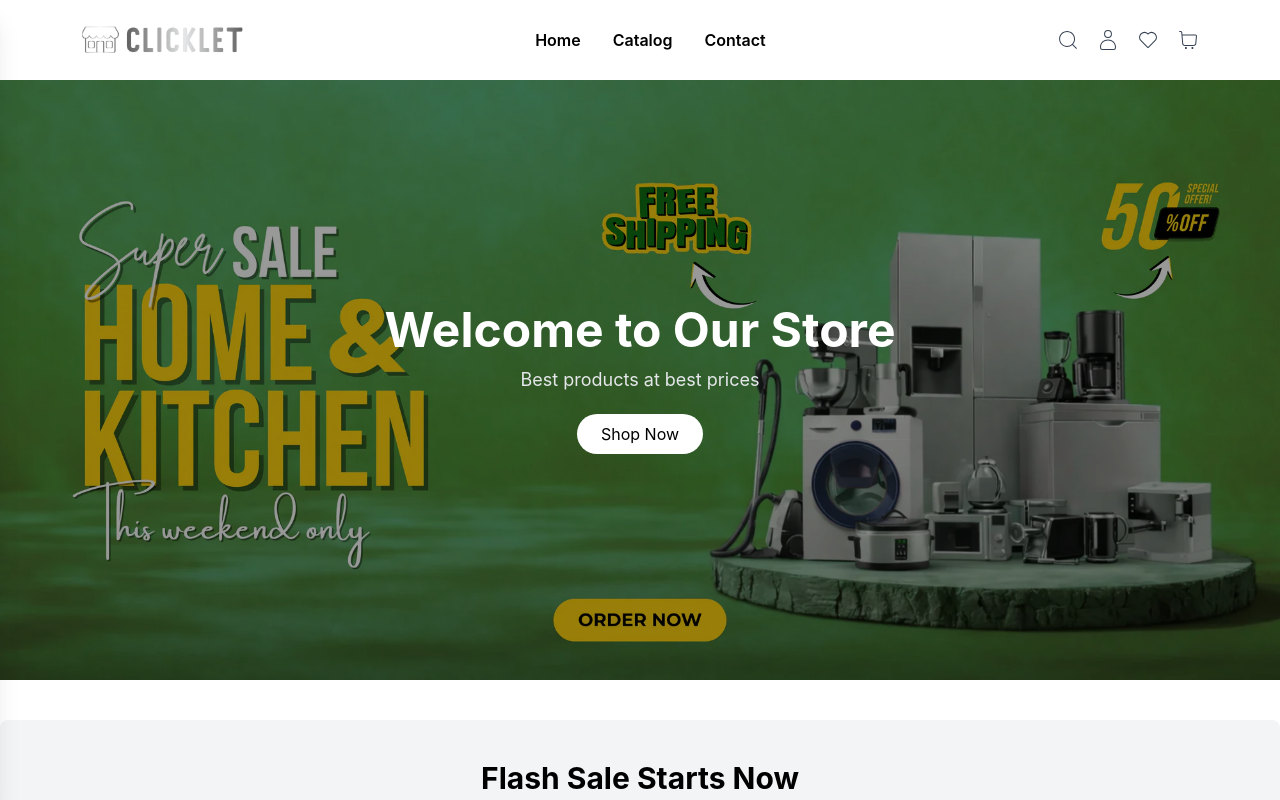
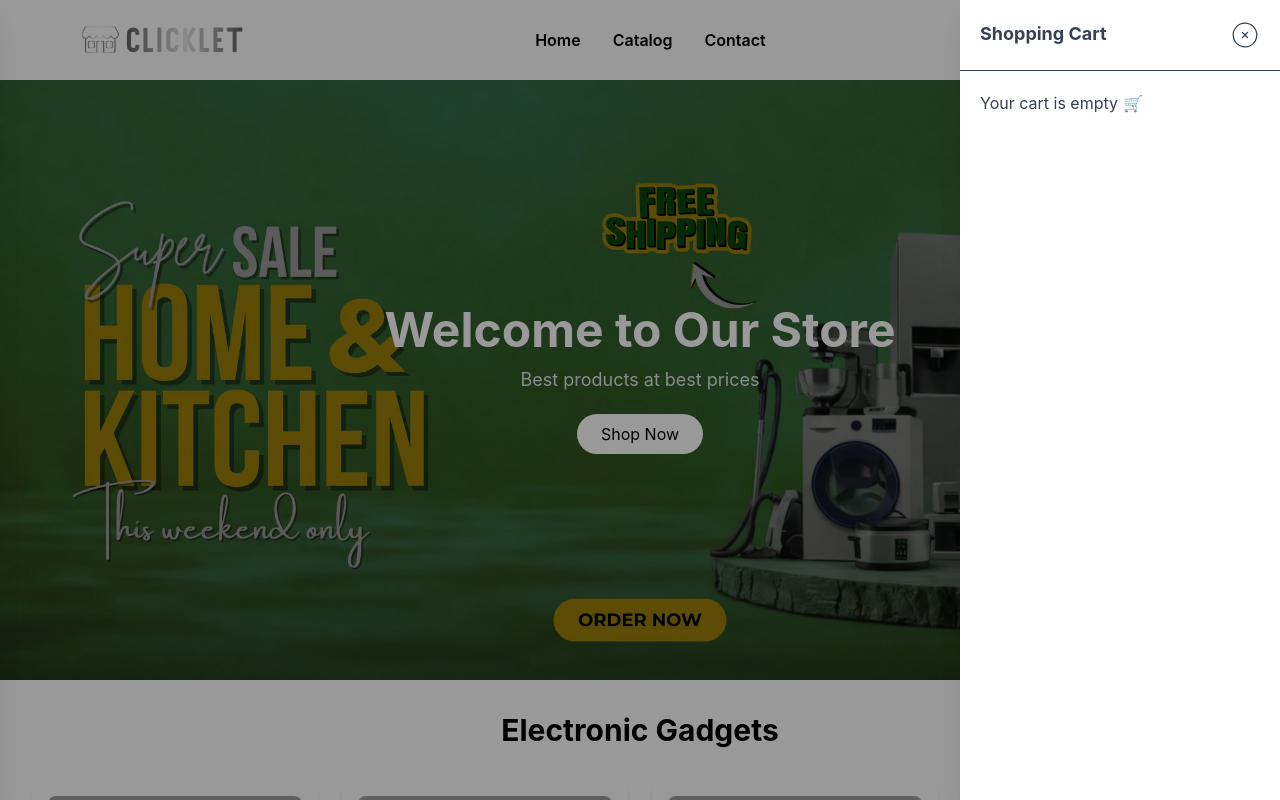
Before and after one commit to murtazakh41/ClickLet, a React (Vite) app: page / in a window 1280 px wide. Both pictures are taken after a click on the icon 1187 px from the left and 40 px from the top of the page. Shown: the top 800 px of the page. Built offline with nearby package versions, Linux system fonts and the light colour scheme; grey boxes are pictures that could not be loaded.

Commit message:
feat: add Wishlist page and ShopCrat component; update Navbar and App routing

```diff
--- a/src/App.jsx
+++ b/src/App.jsx
@@ -11,7 +11,8 @@ import Contact from "./pages/Contact";
 import Login from "./pages/Login";
 import Register from "./pages/Register";
 import ForgotPassword from "./pages/ForgotPassword";
-
+import ShopCrat from "./components/ShopCrat";// Assuming you have this component created
+import Wishlist from "./pages/Wishlist";
 const App = () => {
   const location = useLocation();
   const [loading, setLoading] = useState(false);
@@ -56,6 +57,7 @@ const App = () => {
         <Route path="/login" element={<Login />} />
         <Route path="/register" element={<Register />} />
         <Route path="/forgot-password" element={<ForgotPassword />} />
+        <Route path="/wishlist" element={<Wishlist />} />
       </Routes>
 
       <Footer />
--- a/src/components/Navbar.jsx
+++ b/src/components/Navbar.jsx
@@ -1,6 +1,7 @@
 import React, { useState } from "react";
 import { Link } from "react-router-dom";
 import logo from "../assets/Logo.avif";
+import ShopCrat from "./ShopCrat";
 import {
   CiSearch,
   CiUser,
@@ -14,15 +15,14 @@ const Navbar = () => {
   const [searchTerm, setSearchTerm] = useState("");
   const [showSearch, setShowSearch] = useState(false);
   const [mobileMenu, setMobileMenu] = useState(false);
+  const [cartOpen, setCartOpen] = useState(false); // Example cart state
 
   return (
     <>
       {/* NAVBAR */}
       <nav className="w-full h-20 bg-white px-5 md:px-10 lg:px-20 py-4 flex justify-between items-center overflow-hidden">
-
         {/* LEFT */}
         <div className="flex items-center gap-4">
-
           {/* Mobile Menu Button */}
           <button className="lg:hidden" onClick={() => setMobileMenu(true)}>
             <CiMenuFries className="text-3xl" />
@@ -40,14 +40,19 @@ const Navbar = () => {
 
         {/* CENTER LINKS */}
         <div className="hidden lg:flex gap-8 font-semibold">
-          <Link to="/" className="hover:text-gray-600">Home</Link>
-          <Link to="/catalog" className="hover:text-gray-600">Catalog</Link>
-          <Link to="/contact" className="hover:text-gray-600">Contact</Link>
+          <Link to="/" className="hover:text-gray-600">
+            Home
+          </Link>
+          <Link to="/catalog" className="hover:text-gray-600">
+            Catalog
+          </Link>
+          <Link to="/contact" className="hover:text-gray-600">
+            Contact
+          </Link>
         </div>
 
         {/* RIGHT ICONS */}
         <div className="flex items-center gap-4 text-gray-700">
-
           {/* Search */}
           <CiSearch
             className="text-2xl cursor-pointer"
@@ -57,8 +62,17 @@ const Navbar = () => {
           <Link to="/login">
             <CiUser className="text-2xl cursor-pointer" />
           </Link>
-          <CiHeart className="text-2xl cursor-pointer" />
-          <CiShoppingCart className="text-2xl cursor-pointer" />
+          <Link to="/wishlist">
+            <CiHeart className="text-2xl cursor-pointer" />
+          </Link>
+          <CiShoppingCart
+            onClick={() => setCartOpen(true)}
+            className="text-2xl cursor-pointer"
+          />
+          <ShopCrat
+  cartOpen={cartOpen}
+  setCartOpen={setCartOpen}
+/>
         </div>
       </nav>
 
@@ -73,10 +87,7 @@ const Navbar = () => {
             className="w-[80%] md:w-[40%] px-4 py-2 rounded-full border"
           />
 
-          <button
-            onClick={() => setShowSearch(false)}
-            className="ml-3 text-xl"
-          >
+          <button onClick={() => setShowSearch(false)} className="ml-3 text-xl">
             ✕
           </button>
         </div>
@@ -97,9 +108,15 @@ const Navbar = () => {
         </div>
 
         <div className="flex flex-col p-5 gap-5 font-medium">
-          <Link to="/" onClick={() => setMobileMenu(false)}>Home</Link>
-          <Link to="/catalog" onClick={() => setMobileMenu(false)}>Catalog</Link>
-          <Link to="/contact" onClick={() => setMobileMenu(false)}>Contact</Link>
+          <Link to="/" onClick={() => setMobileMenu(false)}>
+            Home
+          </Link>
+          <Link to="/catalog" onClick={() => setMobileMenu(false)}>
+            Catalog
+          </Link>
+          <Link to="/contact" onClick={() => setMobileMenu(false)}>
+            Contact
+          </Link>
         </div>
       </div>
 
--- /dev/null
+++ b/src/components/ShopCrat.jsx
@@ -0,0 +1,35 @@
+import React from "react";
+import { CiCircleRemove } from "react-icons/ci";
+
+const ShopCrat = ({ cartOpen, setCartOpen }) => {
+  return (
+    <>
+      <div
+        className={`fixed top-0 right-0 h-full w-80 bg-white shadow-xl z-50 transform transition-transform duration-300 ${
+          cartOpen ? "translate-x-0" : "translate-x-full"
+        }`}
+      >
+        <div className="flex justify-between p-5 border-b">
+          <h2 className="font-bold text-lg">Shopping Cart</h2>
+
+          <button onClick={() => setCartOpen(false)}>
+            <CiCircleRemove className="text-3xl" />
+          </button>
+        </div>
+
+        <div className="p-5">
+          <p>Your cart is empty 🛒</p>
+        </div>
+      </div>
+
+      {cartOpen && (
+        <div
+          onClick={() => setCartOpen(false)}
+          className="fixed inset-0 bg-black/40 z-40"
+        />
+      )}
+    </>
+  );
+};
+
+export default ShopCrat;
--- a/src/components/Timepage.jsx
+++ /dev/null
@@ -1,88 +0,0 @@
-import React, { useEffect, useState } from "react";
-
-const Timepage = () => {
-  const [time, setTime] = useState({
-    days: 5,
-    hours: 12,
-    minutes: 30,
-    seconds: 0,
-  });
-
-  useEffect(() => {
-    const timer = setInterval(() => {
-      setTime((prev) => {
-        let { days, hours, minutes, seconds } = prev;
-
-        if (seconds > 0) {
-          seconds--;
-        } else {
-          seconds = 59;
-
-          if (minutes > 0) {
-            minutes--;
-          } else {
-            minutes = 59;
-
-            if (hours > 0) {
-              hours--;
-            } else {
-              hours = 23;
-
-              if (days > 0) {
-                days--;
-              }
-            }
-          }
-        }
-
-        return { days, hours, minutes, seconds };
-      });
-    }, 1000);
-
-    return () => clearInterval(timer);
-  }, []);
-
-  const boxStyle =
-    "bg-white p-4 rounded-xl shadow-md w-24 text-center";
-
-  return (
-    <div className="py-10 text-center bg-gray-100 rounded-lg mt-10">
-      <h3 className="text-3xl font-bold mb-3">Flash Sale Starts Now</h3>
-      <p className="text-gray-600">
-        5% off selected items with code: <b>FLASH5</b>
-      </p>
-
-      <div className="mt-6 flex justify-center gap-6 flex-wrap">
-        <div className={boxStyle}>
-          <h1 className="text-4xl font-bold">
-            {time.days.toString().padStart(2, "0")}
-          </h1>
-          <p>Days</p>
-        </div>
-
-        <div className={boxStyle}>
-          <h1 className="text-4xl font-bold">
-            {time.hours.toString().padStart(2, "0")}
-          </h1>
-          <p>Hours</p>
-        </div>
-
-        <div className={boxStyle}>
-          <h1 className="text-4xl font-bold">
-            {time.minutes.toString().padStart(2, "0")}
-          </h1>
-          <p>Minutes</p>
-        </div>
-
-        <div className={boxStyle}>
-          <h1 className="text-4xl font-bold text-red-500">
-            {time.seconds.toString().padStart(2, "0")}
-          </h1>
-          <p>Seconds</p>
-        </div>
-      </div>
-    </div>
-  );
-};
-
-export default Timepage;
--- a/src/pages/Home.jsx
+++ b/src/pages/Home.jsx
@@ -1,7 +1,6 @@
 import React from "react";
 
 import Hero from "../components/Hero";
-import Timepage from "../components/Timepage";
 import Shopscrad from "../components/Shopscrad";
 import BestSellers from "../components/BestSellers";
 import MarqueePage from "../components/MarqueePage";
@@ -13,7 +12,7 @@ const Home = () => {
   return (
     <>
       <Hero />
-      <Timepage />
+
       <Shopscrad />
       <BestSellers />
       <MarqueePage />
--- /dev/null
+++ b/src/pages/Wishlist.jsx
@@ -0,0 +1,11 @@
+import React from 'react'
+
+const Wishlist = () => {
+  return (
+    <div>
+
+    </div>
+  )
+}
+
+export default Wishlist
```
